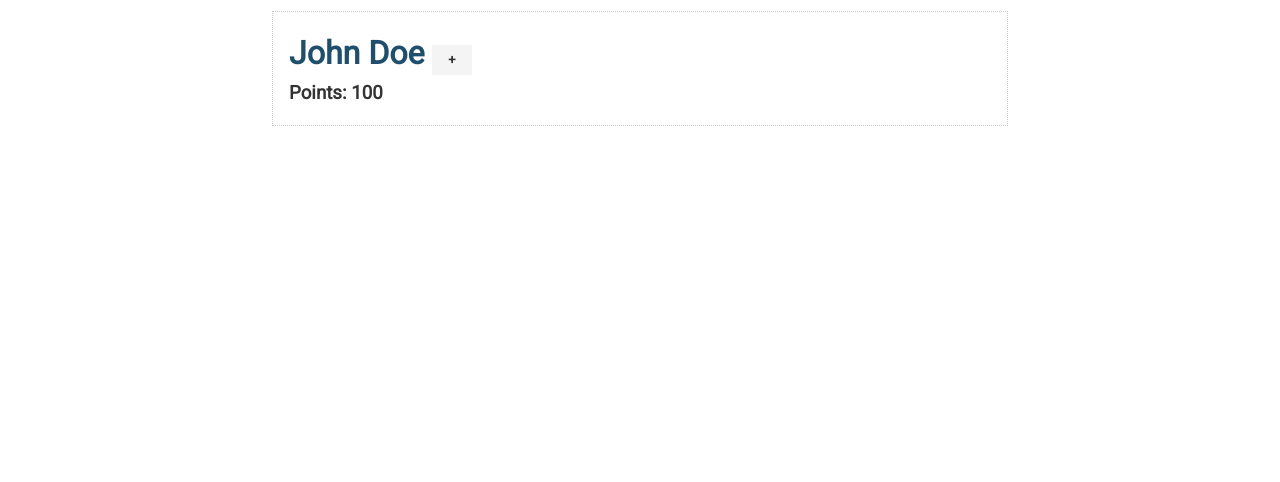
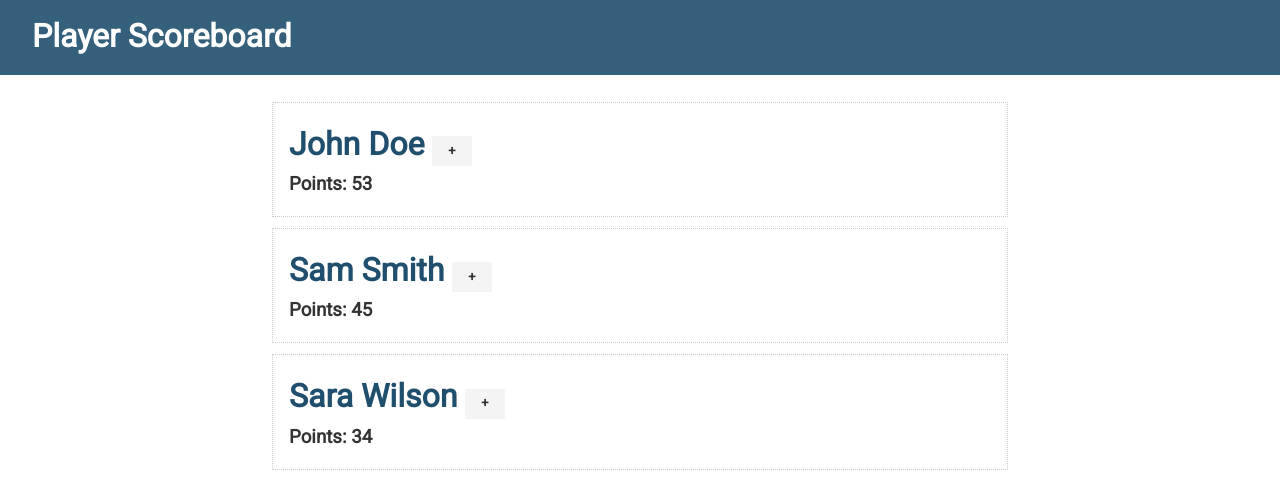
Before and after one commit to mgravemeyer/svelte-player-scoreboard, a Svelte app: page / in a window 1280 px wide. Shown: the top 482 px of the page. Built offline with nearby package versions, Linux system fonts and the light colour scheme.

Commit message:
seperated components, added prop passing

```diff
--- a/src/App.svelte
+++ b/src/App.svelte
@@ -1,34 +1,32 @@
 <script>
-	let name = "John Doe";
-	let points = 100;
-	let showControls = false;
+	import Navbar from './Navbar.svelte';
+	import Player from './Player.svelte';
 
-	const addPoint = () => (points += 1)
-	const removePoint = () => (points -= 1)
-	const toggleControls = () => (showControls= !showControls)
+	let players = [
+		{
+			name: 'John Doe',
+			points: 53
+		},
+		{
+			name: 'Sam Smith',
+			points: 45
+		},
+		{
+			name: 'Sara Wilson',
+			points: 34
+		}
+	]
 </script>
 
 <main>
+	<Navbar />
 	<div class="container">
-		<div class="card">
-			<h1>
-				{name}
-				<button class="btn btn-sm" on:click={toggleControls}>
-					{#if showControls}-{:else}+{/if}
-				</button>
-			</h1>
-			<h3>Points: {points}</h3>
-			{#if showControls}
-				<button class="btn" on:click={addPoint}>+1</button>
-				<button class="btn btn-dark" on:click={removePoint}>-1</button>
-				<input type="number" value={points}/>
-			{/if}
-		</div>
+		{#if players.length === 0}
+			<p>No Players</p>
+		{:else}
+			{#each players as player}
+				<Player name={player.name} points={player.points} />
+			{/each}
+		{/if}
 	</div>
 </main>
-
-<style>
-	h1 {
-		color: #204f6e;
-	}
-</style>
--- /dev/null
+++ b/src/Player.svelte
@@ -0,0 +1,33 @@
+<script>
+
+	export let name;
+	export let points;
+	let showControls = false;
+
+	const addPoint = () => (points += 1)
+	const removePoint = () => (points -= 1)
+	const toggleControls = () => (showControls= !showControls)
+</script>
+
+<main>
+	<div class="card">
+		<h1>
+			{name}
+			<button class="btn btn-sm" on:click={toggleControls}>
+			{#if showControls}-{:else}+{/if}
+			</button>
+		</h1>
+		<h3>Points: {points}</h3>
+		{#if showControls}
+			<button class="btn" on:click={addPoint}>+1</button>
+			<button class="btn btn-dark" on:click={removePoint}>-1</button>
+			<input type="number" value={points}/>
+		{/if}
+	</div>
+</main>
+
+<style>
+	h1 {
+		color: #204f6e;
+	}
+</style>
```
